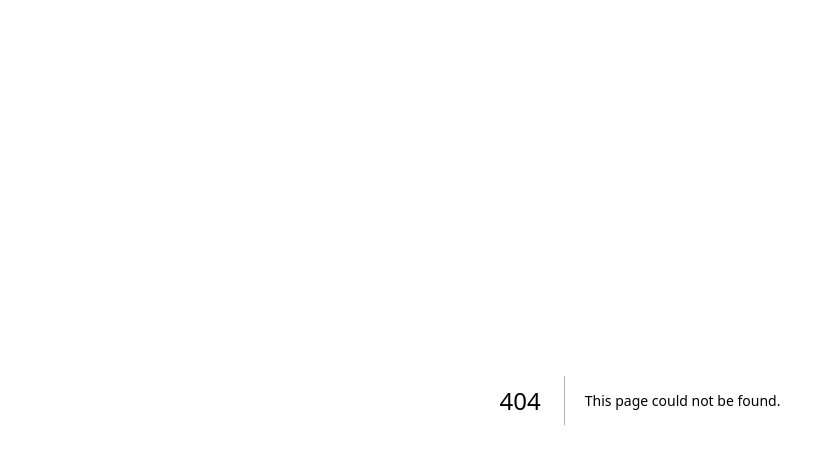
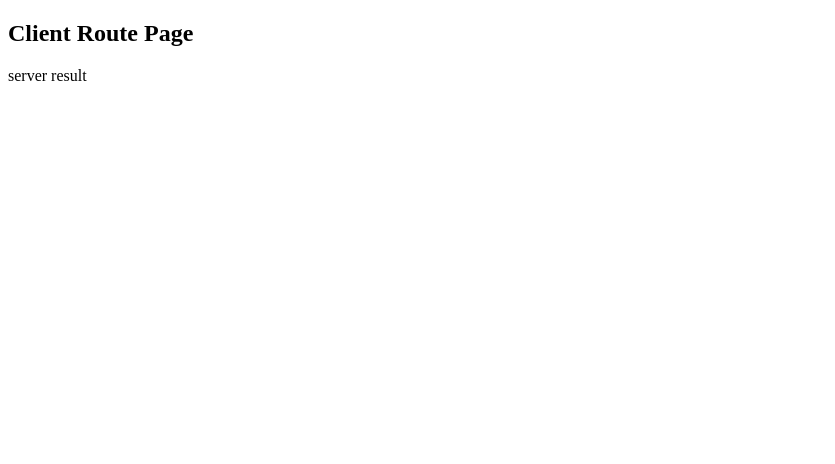
Before and after one commit to Udeme98/NextJS-Codevolution, a Next.js app: page /client-route in a window 1280 px wide. Before the commit this address had no page. Shown: the top 464 px of the page, without its empty margins (0-835 px from the left). Built offline with nearby package versions, Linux system fonts and the light colour scheme.

Commit message:
server-only

```diff
--- /dev/null
+++ b/src/app/client-route/page.tsx
@@ -0,0 +1,15 @@
+"use client";
+
+import { serverSideFunction } from "@/utils/server-utils";
+
+const ClientRoutePage = () => {
+  console.log("Client Side rendered");
+  const result = serverSideFunction();
+  return (
+    <div>
+      <h2>Client Route Page</h2>
+      {result}
+    </div>
+  );
+};
+export default ClientRoutePage;
--- /dev/null
+++ b/src/utils/server-utils.ts
@@ -0,0 +1,12 @@
+import "server-only";
+
+export const serverSideFunction = () => {
+  console.log(
+    `use multiple libraries
+        use environment variables
+        interact with a database
+        process confidential information`
+  );
+
+  return "server result";
+};
```
Also changed, not shown: package.json (+5 -4 lines), src/app/server-route/page.tsx (added, +13 -0 lines), 1 other file (tests, documents, lock files or other folders).
